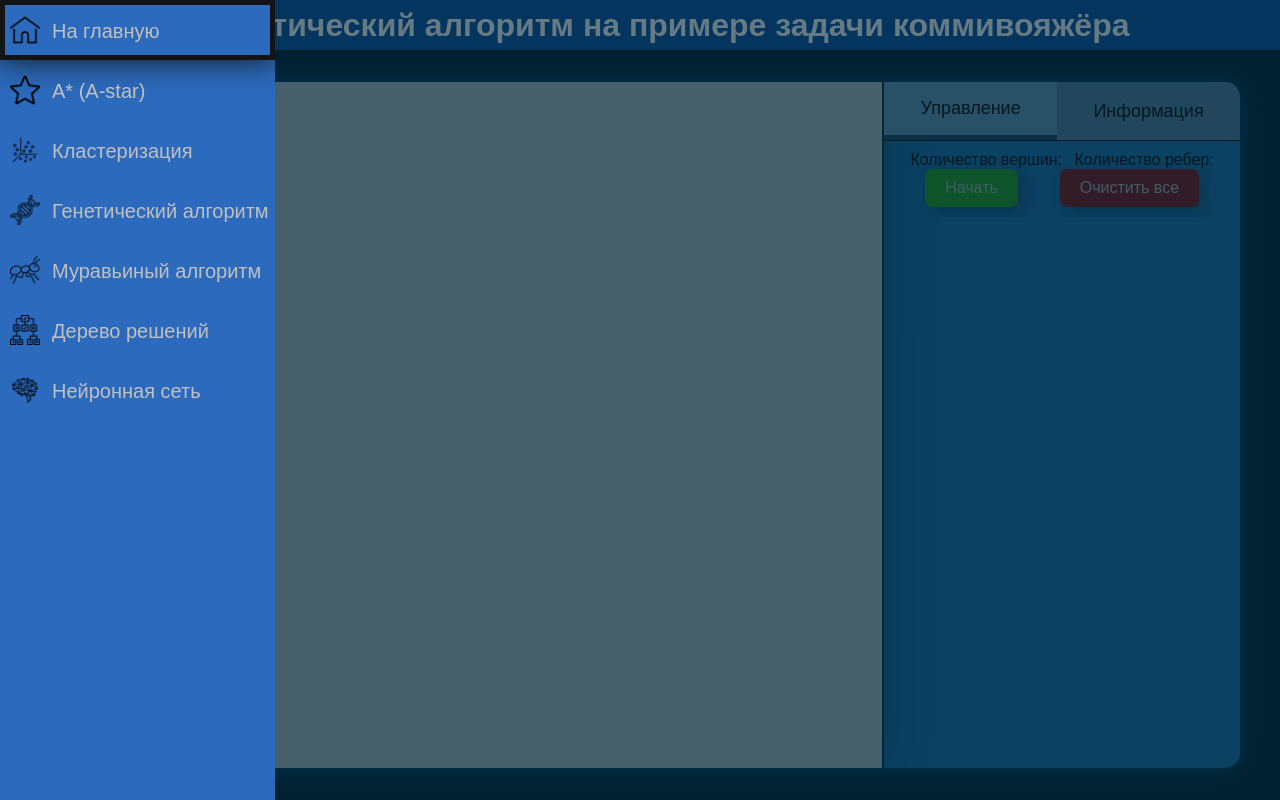
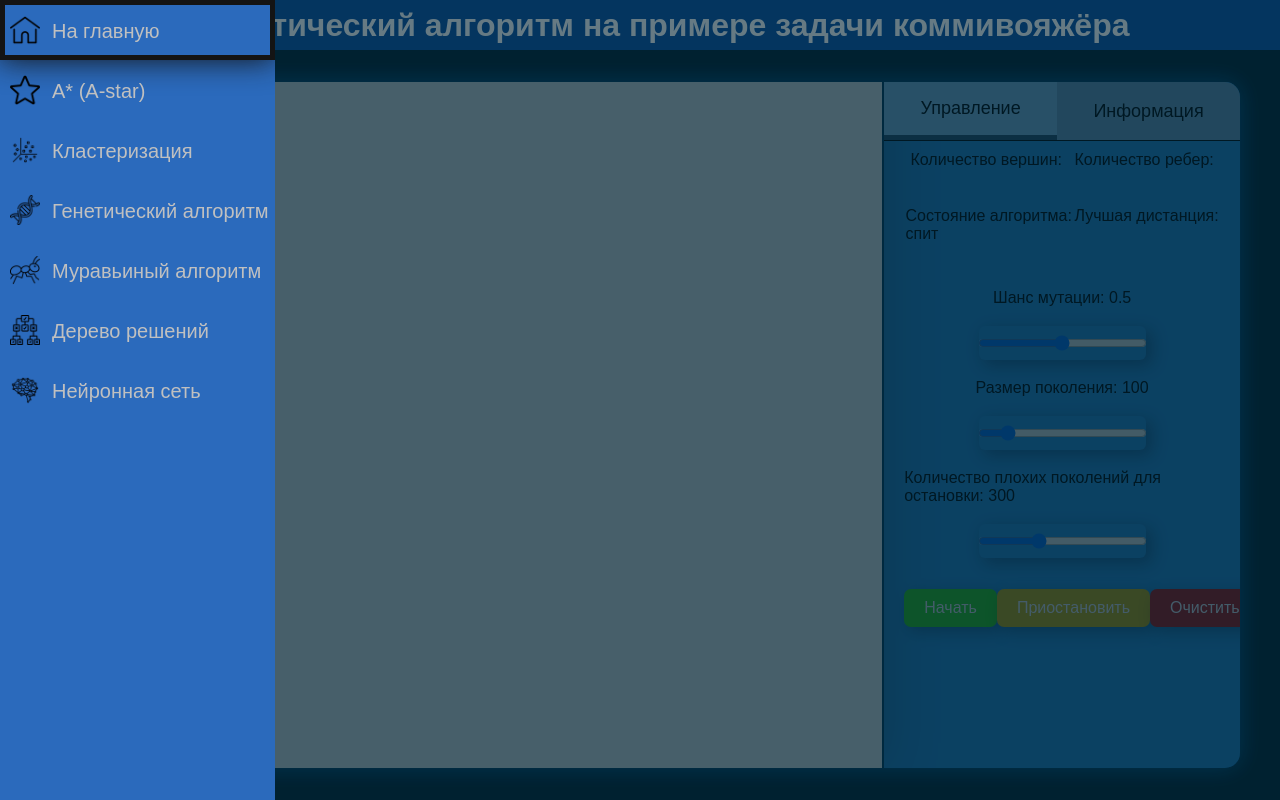
Before and after one commit to sanyagvozdoder/frontendDevAlgoritms, a Flask app: page /watch/genetic in a window 1280 px wide. Run offline with Flask 3, Linux system fonts and the light colour scheme; parts of the project's set-up code (start-up, migrations or seed data) failed here and were passed over.

Commit message:
genetic algo visual beautiful

```diff
--- a/static/css/specific/gen.css
+++ b/static/css/specific/gen.css
@@ -12,19 +12,39 @@
 }
 
 .controller{
+    width:100%;
+    height:100%;
     display: flex;
     flex-direction: column;
+    justify-content:flex-start;
+}
+
+.constantsOfGraph{
+    display: flex;
+    flex-direction: row;
     justify-content: space-around;
+    flex-grow:0.2;
+}
+
+.states{
+    display: flex;
+    flex-direction: row;
+    justify-content: space-around;
+    flex-grow:0.2;
+}
+
+.controlparams{
+    display: flex;
+    flex-direction: column;
+    align-items: center;
+    justify-content: space-around;
+    flex-grow:0.5;
 }
 
 .controlbutttons{
     display: flex;
     flex-direction: row;
     justify-content: space-around;
+    flex-grow: 1;
+    padding-top: 20px;
 }
-
-.constantsOfGraph{
-    display: flex;
-    flex-direction: row;
-    justify-content: space-around;
-}
--- a/static/css/style.css
+++ b/static/css/style.css
@@ -61,15 +61,16 @@ body {
 }
 
 .algocontrol {
-    overflow-y: auto;
+    overflow-y: hidden;
     width: 450px;
     background-color: rgba(146, 150, 153, 0.288);
-    overflow: auto;
 }
 
 .algocontrol-content {
     padding: 10px 20px;
-    overflow: auto;
+    height:100%;
+    width: 100%;
+    overflow: hidden;
 }
 
 .tabs {
@@ -98,8 +99,10 @@ body {
 
 /* https://www.w3schools.com/howto/howto_js_tabs.asp */
 .tab-content {
-animation: fadeEffect 1s; /* Fading effect takes 1 second */
-text-wrap: wrap;
+    width:100%;
+    height:100%;
+    animation: fadeEffect 1s; /* Fading effect takes 1 second */
+    text-wrap: wrap;
 }
 
 /* Go from zero to full opacity */
--- a/static/js/algorithms/gen.js
+++ b/static/js/algorithms/gen.js
@@ -2,14 +2,40 @@ const canvas = document.getElementById('canvas')
 const context = canvas.getContext("2d")
 
 let points = []
+let isTerminate = false
+let isStop = false
 
 context.strokeStyle = "black"
-context.lineWidth = 4
+context.lineWidth = 5
 context.lineCap = 'round'
 const vertexSize = 10
 
 context.fillStyle = "white"
 context.fillRect(0,0,1000,750)
+
+let labelmut = document.getElementById("mutationlabel")
+let mutrate = document.getElementById("mutationrate")
+labelmut.textContent = mutrate.value
+
+mutrate.addEventListener("input", (event) => {
+    labelmut.textContent = event.target.value
+})
+
+let labelgen = document.getElementById("gensizelabel")
+let gensize = document.getElementById("gensize")
+labelgen.textContent = gensize.value
+
+gensize.addEventListener("input", (event) => {
+    labelgen.textContent = event.target.value
+})
+
+let labelstop = document.getElementById("stopsizelabel")
+let stopsize = document.getElementById("stopsize")
+labelstop.textContent = stopsize.value
+
+stopsize.addEventListener("input", (event) => {
+    labelstop.textContent = event.target.value
+})
 
 function distanceBetween(pointA, pointB)
 {
@@ -25,18 +51,26 @@ function draw(event)
         const y = event.clientY - canvas.offsetTop
 
         context.fillStyle = "black"
-        context.fillRect(x, y, vertexSize, vertexSize)
+        context.beginPath()
+        context.arc(x, y, 10, 0, Math.PI * 2);
+        context.fill()
 
         context.strokeStyle = "rgba(0, 0, 0, 1)"
 
         points.forEach(point=>{
             context.beginPath()
-            context.moveTo(point.x+vertexSize/2,point.y+vertexSize/2)
-            context.lineTo(x + vertexSize/2,y + vertexSize/2)
+            context.moveTo(point.x,point.y)
+            context.lineTo(x,y)
             context.stroke()
         })
 
         points.push({ x, y })
+
+        let vertState = document.getElementById("numVertexes")
+        let edgesState = document.getElementById("numEdges")
+
+        vertState.innerHTML = "Количество вершин: " + points.length
+        edgesState.innerHTML = "Количество ребер: " + points.length*(points.length-1)/2
     }
 }
 
@@ -83,14 +117,14 @@ function pickRandomProb(prob){
 function drawPath(bestPath){
     for (let i = 0; i < bestPath.length - 1; i++) {
         context.beginPath()
-        context.moveTo(points[bestPath[i]].x + vertexSize/2,points[bestPath[i]].y + vertexSize/2)
-        context.lineTo(points[bestPath[i+1]].x + vertexSize/2,points[bestPath[i+1]].y + vertexSize/2)
+        context.moveTo(points[bestPath[i]].x,points[bestPath[i]].y)
+        context.lineTo(points[bestPath[i+1]].x,points[bestPath[i+1]].y)
         context.stroke()
     }
 }
 
 function mutate(path){
-    if(Math.random(1) > 0.5){
+    if(Math.random(1) > 1 - parseInt(labelgen.textContent)){
         let index1 = Math.floor(Math.random() * (path.length - 2) + 1)
 
         let index2 = 0
@@ -189,18 +223,30 @@ class Generation{
     }
 }
 
+async function waitState() {
+
+    return new Promise(resolve=>{
+        let timer = setInterval(checkState, 10)
+
+        function checkState() {
+            if (isStop == false) {
+                clearInterval(timer)
+                resolve(!isStop)
+            }
+        }
+    })
+}
+
 async function start(){
     canvas.dataset.disable = "true"
 
-    let vertState = document.getElementById("numVertexes")
-    let edgesState = document.getElementById("numEdges")
-
-    vertState.innerHTML += points.length
-    edgesState.innerHTML += points.length*(points.length-1)/2
+    let bestState = document.getElementById("stateBest")
+    let algoState = document.getElementById("stateWorking")
+    algoState.innerHTML = 'Состояние алгоритма:<br> работает'
 
     let arr = []
 
-    for(let i = 0;i<points.length * 2;i++){
+    for(let i = 0;i<parseInt(labelgen.textContent);i++){
         let ph = fillingRand()
         let ind = new Individ(ph)
 
@@ -213,21 +259,28 @@ async function start(){
     let bestIndivid = curGen.bestInd
     let bestIndDist = curGen.bestDist
 
-    while(counterForEsc<500){
+    while(counterForEsc<parseInt(labelstop.textContent) && !isTerminate){
         context.strokeStyle = "rgba(175, 175, 175, 1)"
 
         for (let i = 0; i < points.length-1; i++) {
             for (let j = i+1; j < points.length; j++) {
                 context.beginPath()
-                context.moveTo(points[i].x + vertexSize/2,points[i].y + vertexSize/2)
-                context.lineTo(points[j].x + vertexSize/2,points[j].y + vertexSize/2)
+                context.moveTo(points[i].x,points[i].y)
+                context.lineTo(points[j].x,points[j].y)
                 context.stroke()
             }
         }
 
-        context.strokeStyle = "rgba(0, 175, 254, 1)"
+        context.strokeStyle = "rgba(0, 175, 255, 1)"
 
         drawPath(curGen.bestInd)
+
+        for (let pnt = 0; pnt < points.length; pnt++) {
+            context.fillStyle = "black"
+            context.beginPath()
+            context.arc(points[pnt].x, points[pnt].y, 10, 0, Math.PI * 2);
+            context.fill()
+        }
 
         await new Promise(r => setTimeout(r, 1))
 
@@ -245,7 +298,6 @@ async function start(){
         }
 
         curGen = new Generation(arrInds)
-        console.log(curGen)
 
         if(bestIndDist > curGen.bestDist){
             bestIndDist = curGen.bestDist
@@ -255,6 +307,14 @@ async function start(){
         else{
             counterForEsc++
         }
+
+        bestState.innerHTML = "Лучшая дистанция: " + Math.floor(bestIndDist)
+
+        if(isStop){
+            algoState.innerHTML = "Состояние алгоритма: <br>приостановлен"
+            let state = await waitState()
+            algoState.innerHTML = "Состояние алгоритма: <br>работает"
+        }
     }
 
     context.strokeStyle = "rgba(175, 175, 175, 1)"
@@ -262,23 +322,43 @@ async function start(){
     for (let i = 0; i < points.length-1; i++) {
         for (let j = i+1; j < points.length; j++) {
             context.beginPath()
-            context.moveTo(points[i].x + vertexSize/2,points[i].y + vertexSize/2)
-            context.lineTo(points[j].x + vertexSize/2,points[j].y + vertexSize/2)
+            context.moveTo(points[i].x,points[i].y)
+            context.lineTo(points[j].x,points[j].y)
             context.stroke()
         }
 
     }
 
-    context.strokeStyle = "rgba(0, 175, 254, 1)"
+    context.strokeStyle = "rgba(0, 175, 255, 1)"
 
     drawPath(bestIndivid)
 
-    console.log(bestIndDist)
+    for (let pnt = 0; pnt < points.length; pnt++) {
+        context.fillStyle = "black"
+        context.beginPath()
+        context.arc(points[pnt].x, points[pnt].y, 10, 0, Math.PI * 2);
+        context.fill()
+    }
+
+    algoState.innerHTML = "Состояние алгоритма: <br>завершился"
+    bestState.innerHTML = "Итоговый рузельтат: " + Math.floor(bestIndDist)
 }
 
 function reset(){
+    isTerminate = true
+    isStop = false
+
+    let btnStop = document.getElementById('stop')
+    btnStop.innerHTML = "Приостановить"
+
     canvas.dataset.disable = "false"
     points = []
+
+    let algoState = document.getElementById("stateWorking")
+    algoState.innerHTML = "Состояние алгоритма: <br>спит"
+
+    let bestState = document.getElementById("stateBest")
+    bestState.innerHTML = "Лучшая дистанция: "
 
     let vertState = document.getElementById("numVertexes")
     let edgesState = document.getElementById("numEdges")
@@ -288,6 +368,20 @@ function reset(){
 
     context.fillStyle = "white"
     context.fillRect(0,0,1000,750)
+
+    isTerminate = false
+}
+
+async function stopping() {
+    isStop = !isStop
+
+    if(isStop){
+        let btnStop = document.getElementById('stop')
+        btnStop.innerHTML = "Продолжить"
+    }
+    else{
+        btnStop.innerHTML = "Приостановить"
+    }
 }
 
 let btnStart = document.getElementById("start")
@@ -295,3 +389,6 @@ btnStart.addEventListener('click',start)
 
 let btnReset = document.getElementById("reset")
 btnReset.addEventListener('click',reset)
+
+let btnStop = document.getElementById('stop')
+btnStop.addEventListener('click',stopping)
--- a/templates/pages/gen.html
+++ b/templates/pages/gen.html
@@ -21,9 +21,21 @@
         <span id="numVertexes">Количество вершин: </span>
         <span id="numEdges">Количество ребер: </span>
     </div>
-    <div class="states"></div>
+    <div class="states">
+        <span id="stateWorking">Состояние алгоритма: <br>спит</span>
+        <span id="stateBest">Лучшая дистанция: </span>
+    </div>
+    <div class="controlparams">
+        <label for="mutationrate">Шанс мутации: <output id="mutationlabel"></output></label>
+        <input type="range" id="mutationrate" name="mutationrate" min="0" max="1" value="0.5" step="0.01" />
+        <label for="gensize">Размер поколения: <output id="gensizelabel"></output></label>
+        <input type="range" id="gensize" name="gensize" min="10" max="5000" value="100" step="5" />
+        <label for="stopsize">Количество плохих поколений для остановки: <output id="stopsizelabel"></output></label>
+        <input type="range" id="stopsize" name="stopsize" min="10" max="1000" value="300" step="1" />
+    </div>
     <div class="controlbutttons">
         <button id="start" class="button button-green">Начать</button>
+        <button id="stop" class="button button-yellow">Приостановить</button>
         <button id="reset" class="button button-red">Очистить все</button>
     </div>
 </div>
```
